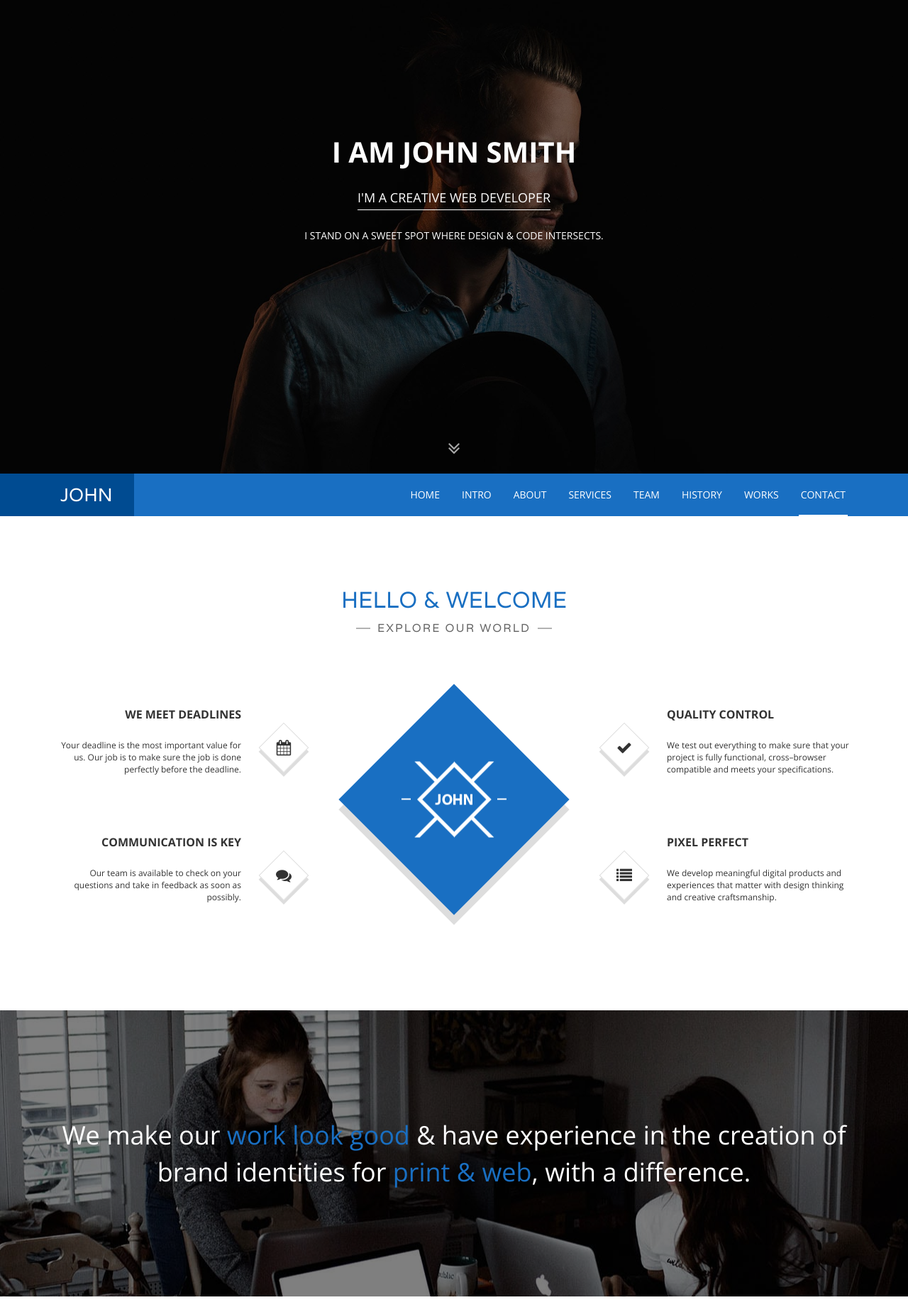
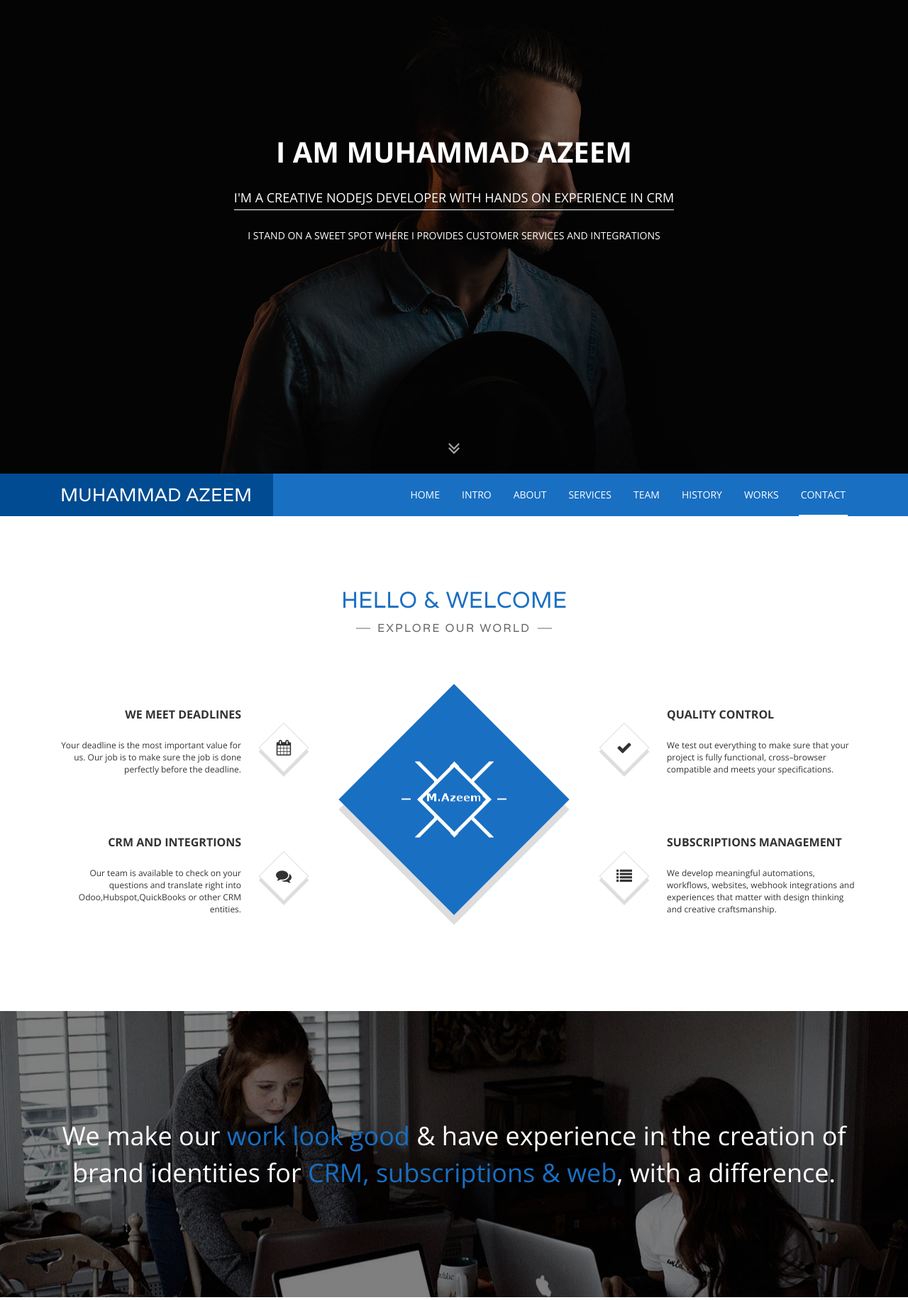
Before and after one commit to ranaaezie/portfolio, a Node server app: page / in a window 1280 px wide. Shown: the part 133-1964 px from the top of the page at 71% size. Run offline with Node 20, Linux system fonts and the light colour scheme.

Commit message:
intro, added

```diff
--- a/views/home.ejs
+++ b/views/home.ejs
@@ -4,7 +4,7 @@
     <meta charset="UTF-8">
     <meta http-equiv="X-UA-Compatible" content="IE=edge">
     <meta name="viewport" content="width=device-width, initial-scale=1.0">
-    <title>JohnSon Profile</title>
+    <title>Muhammad Azeem Profile</title>
 
       <!-- Mobile Specific Metas
     ================================================== -->
@@ -43,9 +43,9 @@
 
         <!-- Name & Description -->
         <div class="hero-content">
-            <h1>I am John Smith</h1>
-            <p class="hero-job"><span>I'M A CREATIVE WEB DEVELOPER</span></p>
-            <p class="hero-job-desc">I STAND ON A SWEET SPOT WHERE DESIGN &amp; CODE INTERSECTS. </p>
+            <h1>I am Muhammad Azeem</h1>
+            <p class="hero-job"><span>I'M A CREATIVE NODEJS DEVELOPER WITH HANDS ON EXPERIENCE IN CRM </span></p>
+            <p class="hero-job-desc">I STAND ON A SWEET SPOT WHERE I PROVIDES CUSTOMER SERVICES AND INTEGRATIONS </p>
 
         </div><!-- /.hero-content -->
 
@@ -70,7 +70,7 @@
 
                     <!-- Name -->
                     <div class="page-scroll site-logo">
-                        <a href="#top">John</a>
+                        <a href="#top">Muhammad Azeem</a>
                     </div>
 
                 </div><!-- /.navbar-header -->
@@ -118,13 +118,13 @@
                             <div class="rectangle">
                                 <i class="fa fa-comments" aria-hidden="true"></i>
                             </div>
-                            <h3>Communication Is Key</h3>
-                            <p>Our team is available to check on your questions and take in feedback as soon as possibly.</p>
+                            <h3>CRM and Integrtions </h3>
+                            <p>Our team is available to check on your questions and translate right into Odoo,Hubspot,QuickBooks or other CRM entities.</p>
                         </div><!-- /.main-service -->
 					</div>
 					<div class="col-sm-4">
 						<div class="big-rectangle">
-							<img src="img/john-logo.png" alt="">
+							<img src="img/aezie-logo.png" alt="">
 						</div><!-- /.big-rectangle -->
 					</div>
 					<div class="col-sm-4">
@@ -139,8 +139,8 @@
 							<div class="rectangle">
 								<i class="fa fa-list" aria-hidden="true"></i>
 							</div><!-- /.rectangle -->
-							<h3>Pixel Perfect</h3>
-							<p>We develop meaningful digital products and experiences that matter with design thinking and creative craftsmanship.</p>
+							<h3>Subscriptions management</h3>
+							<p>We develop meaningful automations, workflows, websites, webhook integrations and experiences that matter with design thinking and creative craftsmanship.</p>
 						</div><!-- /.main-service -->
 					</div>
 				</div>
@@ -151,7 +151,7 @@
         <!-- Quote section -->
 		<section class="section-background section-quote background-overlay text-center">
 			<div class="container">
-				<p>We make our <span>work look good</span> &amp; have experience in the creation of brand identities for <span>print &amp; web</span>, with a difference.</p>
+				<p>We make our <span>work look good</span> &amp; have experience in the creation of brand identities for <span>CRM, subscriptions &amp; web</span>, with a difference.</p>
 			</div>
 		</section><!-- /.section-quote -->
         <!-- End Quote section -->
@@ -159,7 +159,7 @@
         <!-- About section -->
         <section class="site-section section-about text-center" id="about">
             <div class="container">
-                <h2>ABOUT John WORK</h2>
+                <h2>ABOUT MUHAMMAD WORK</h2>
                 <p class="section-subtitle"><span>Our goal is to build products and services</span></p>
                 <div class="row">
                     <div class="col-sm-3 col-xs-6">
```
Also changed, not shown: public/img/aezie-logo.png (added).
